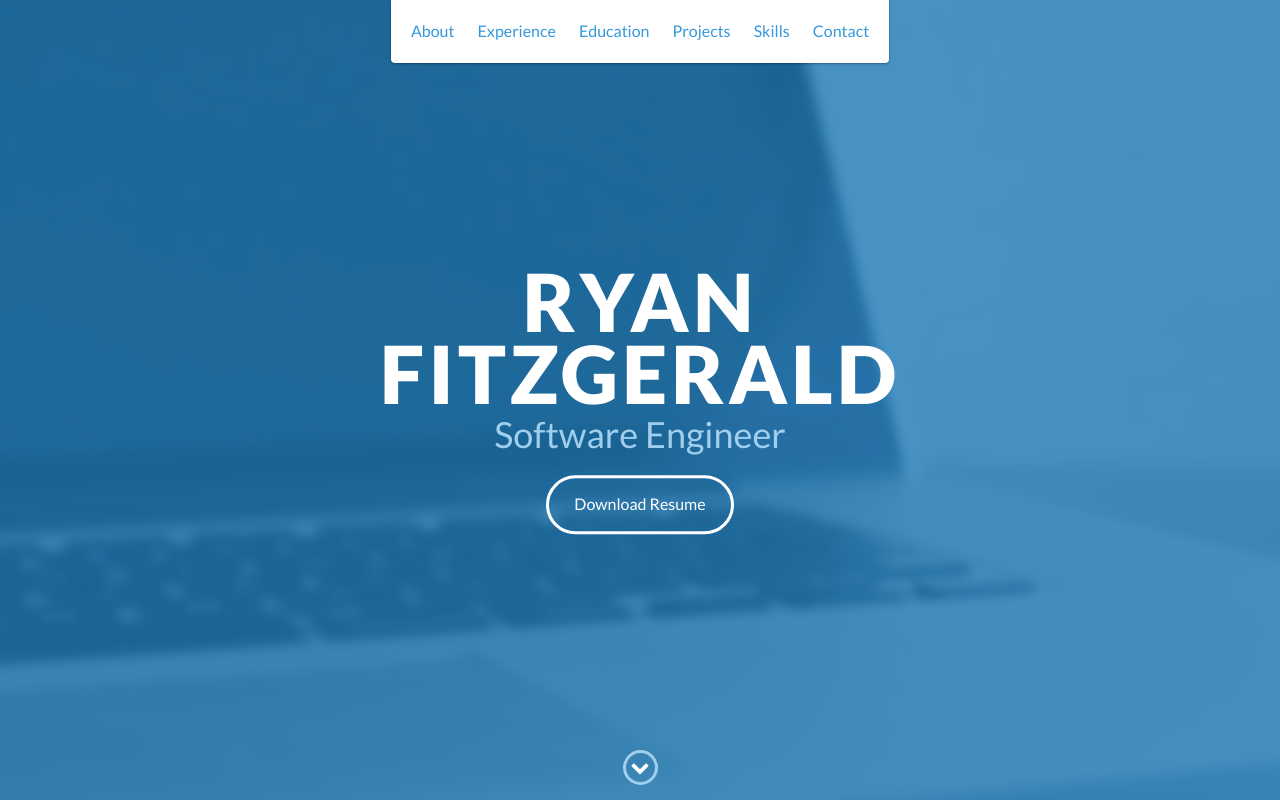
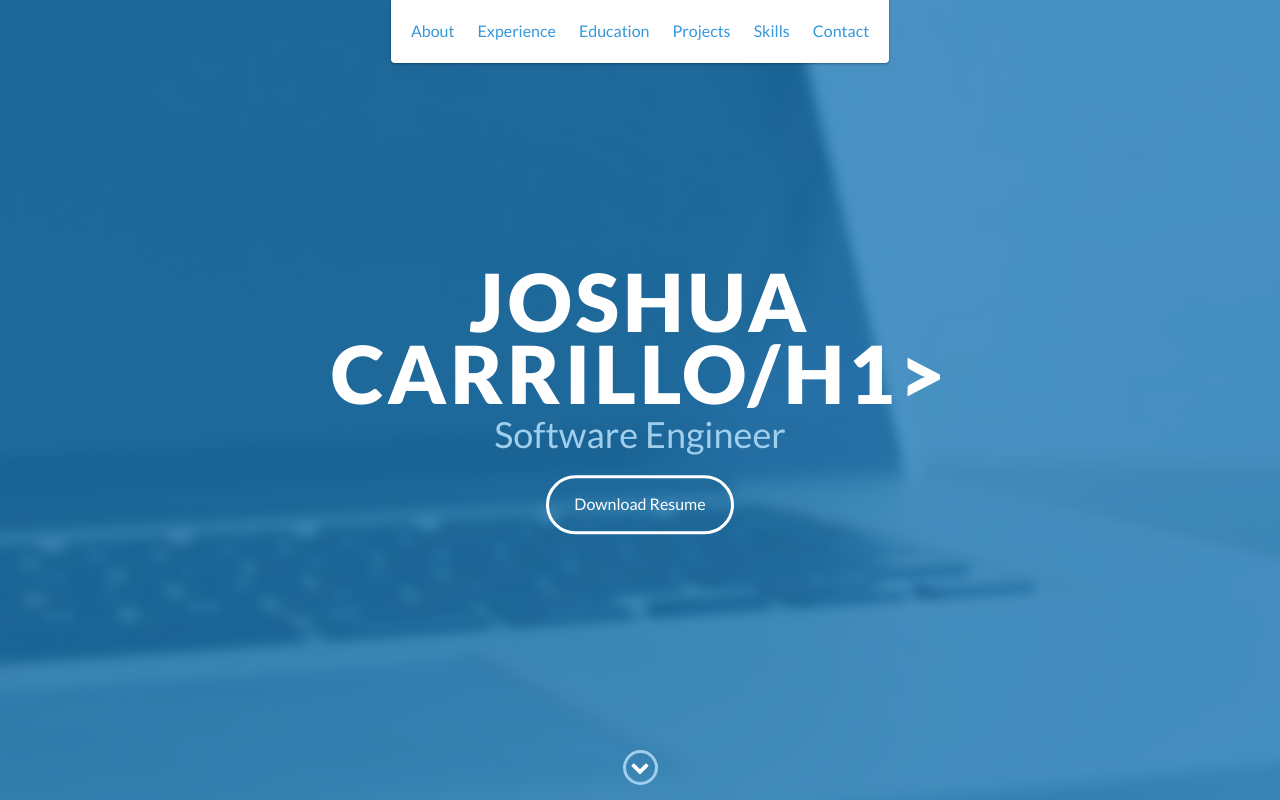
Before and after one commit to joshuaCarrillo/joshuaCarrillo.github.io, a website: page index.html in a window 1280 px wide. Shown: the top 800 px of the page. Drawn offline with nearby package versions, Linux system fonts and the light colour scheme.

Commit message:
name change
changed name of portfolio

```diff
--- a/index.html
+++ b/index.html
@@ -48,7 +48,7 @@
 
     <div id="lead">
         <div id="lead-content">
-            <h1>Ryan Fitzgerald</h1>
+            <h1>Joshua Carrillo/h1>
             <h2>Software Engineer</h2>
             <a href="#" class="btn-rounded-white">Download Resume</a>
         </div>
```
